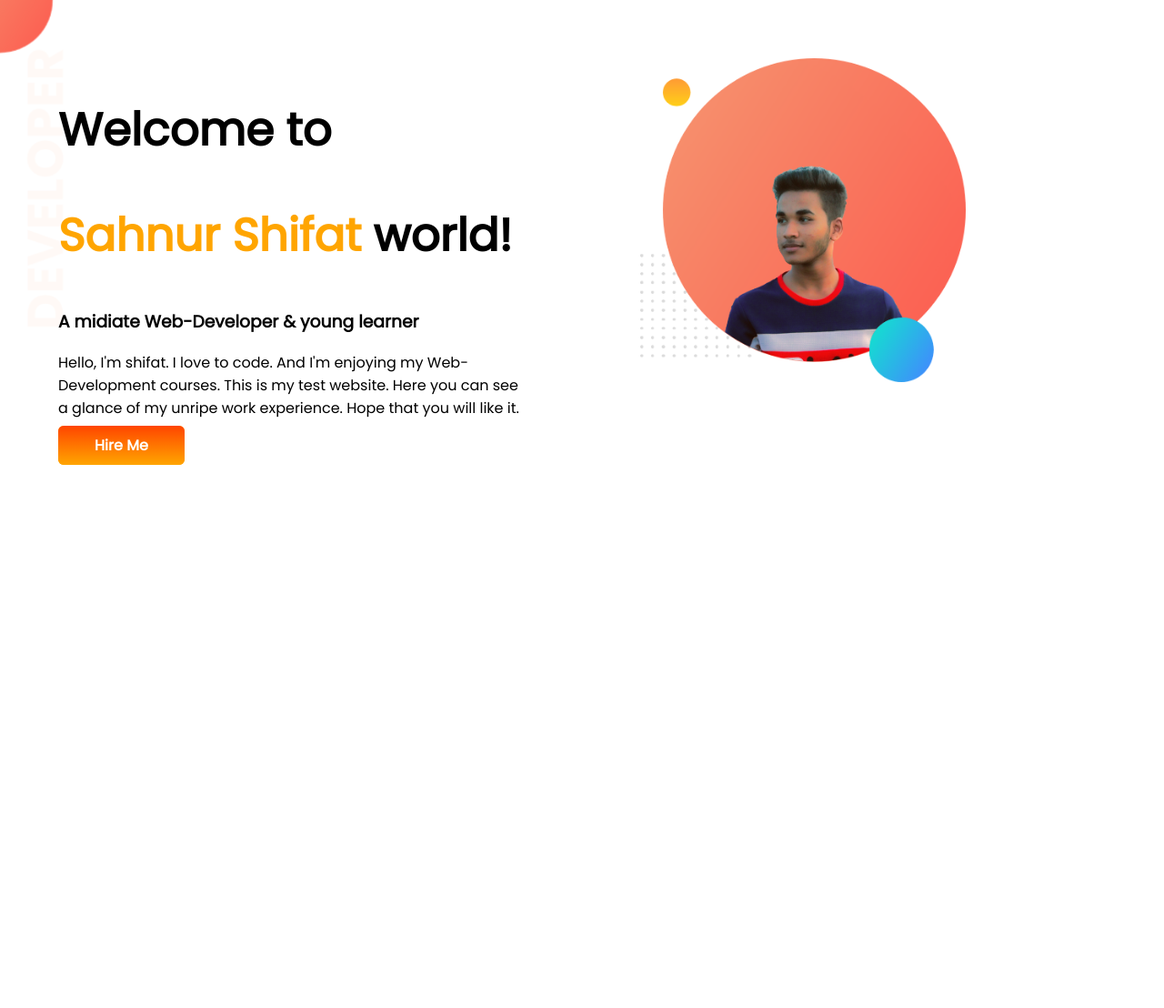
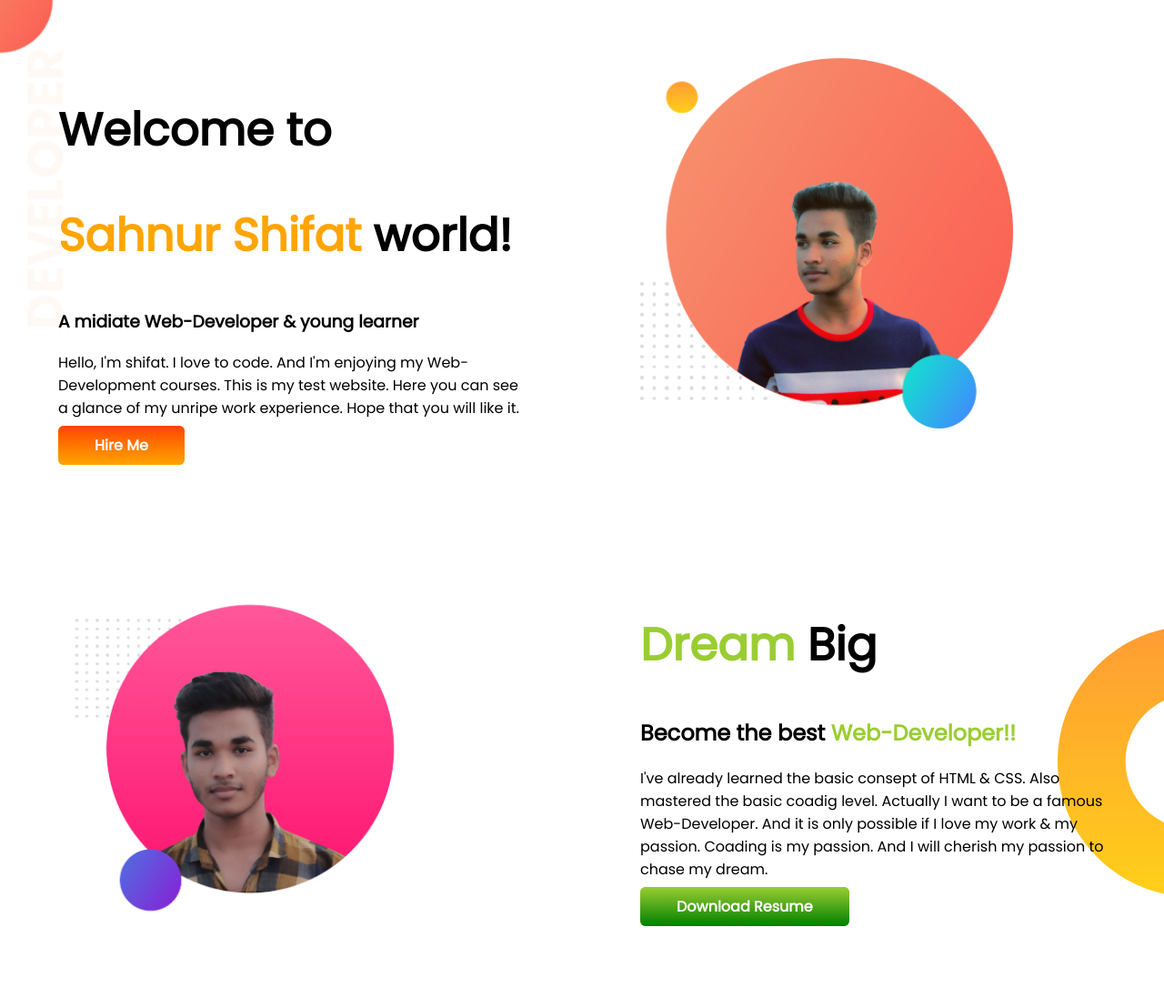
Before and after one commit to sahnurshifat/DEVELOPER-PORTFOLIO, a plain HTML site: page index.html in a window 1280 px wide. Shown: the whole page at 91% size. Before the commit the page ends 800 px from the top, so only its background shows below. Drawn offline with Linux system fonts and the light colour scheme.

Commit message:
designed

```diff
--- a/index.html
+++ b/index.html
@@ -28,6 +28,21 @@
             <img src="shifat-bg.png" alt="">
         </div>
     </section>
+    <section class="second">
+        <div class="futani">
+            <img src="pinky-bg.png" alt="">
+        </div>
+        <div class="futani">
+            <h1><span id="tnt">Dream</span> Big</h1>
+            <h2>Become the best <span id="tnt">Web-Developer!!</span></h2>
+            <p>I've already learned the basic consept of HTML & CSS. Also mastered the basic coadig level. Actually I
+                want to be a famous Web-Developer. And it is only possible if I love my work & my passion.
+                Coading
+                is my
+                passion. And I will cherish my passion to chase my dream.</p>
+            <a class="link-buttn" target="_blank" href="#">Download Resume</a>
+        </div>
+    </section>
 </body>
 
 </html>
--- a/style.css
+++ b/style.css
@@ -17,6 +17,7 @@ span:hover{
 
 section{
     display: flex;
+    margin: 0px;
 }
 
 .futani{
@@ -25,7 +26,7 @@ section{
 }
 
 .futani img{
-    width: 70%;
+    width: 80%;
 }
 
 .link-button{
@@ -37,8 +38,41 @@ section{
     padding: 10px 40px;
     border-radius: 6px;
 }
+.link-button:hover{
+    background-image: linear-gradient(crimson, tomato);
+    background-color: crimson;
+    color: black;
+}
 
 .banner{
     background-image: url(images/top-banner.png);
     background-repeat: no-repeat;
 }
+
+#tnt{
+    color: yellowgreen;
+}
+#tnt:hover{
+    color: palevioletred;
+}
+
+.link-buttn{
+    text-decoration: none;
+    background-image: linear-gradient(yellowgreen, green);
+    background-color: yellowgreen;
+    color: white;
+    font-weight: 700;
+    padding: 10px 40px;
+    border-radius: 6px;
+}
+.link-buttn:hover{
+    background-image: linear-gradient(pink, palevioletred);
+    background-color: palevioletred;
+    color: black;
+}
+
+.second{
+    background-image: url(images/dream-bg.png);
+    background-repeat: no-repeat;
+    background-position: right;
+}
```
